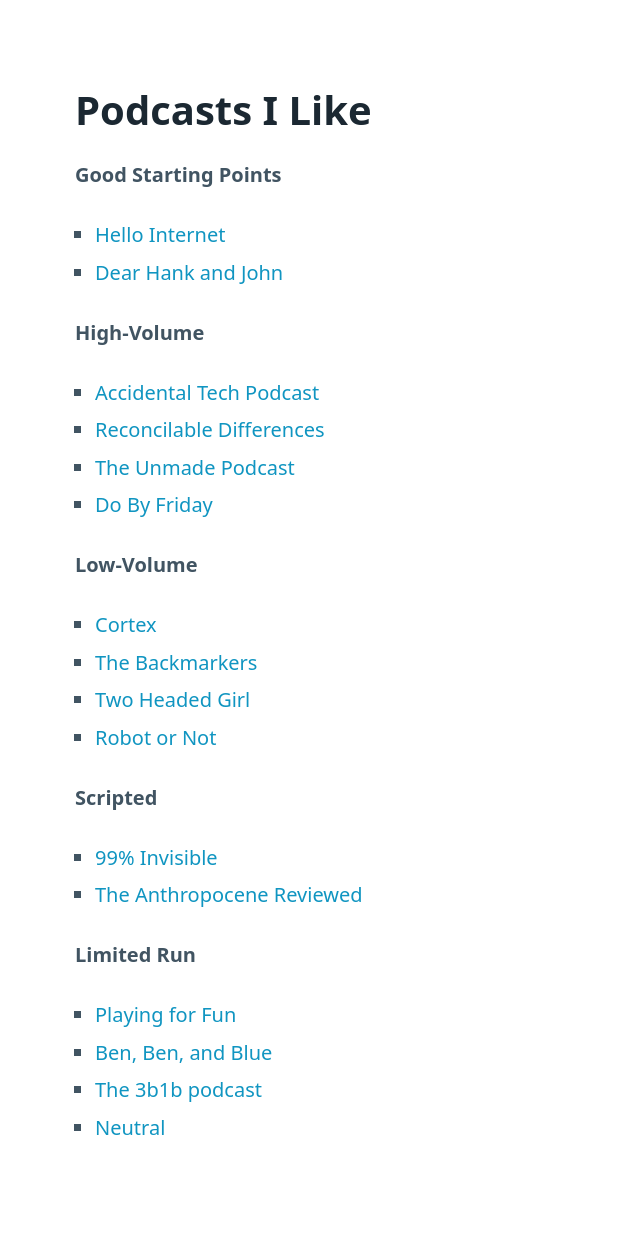
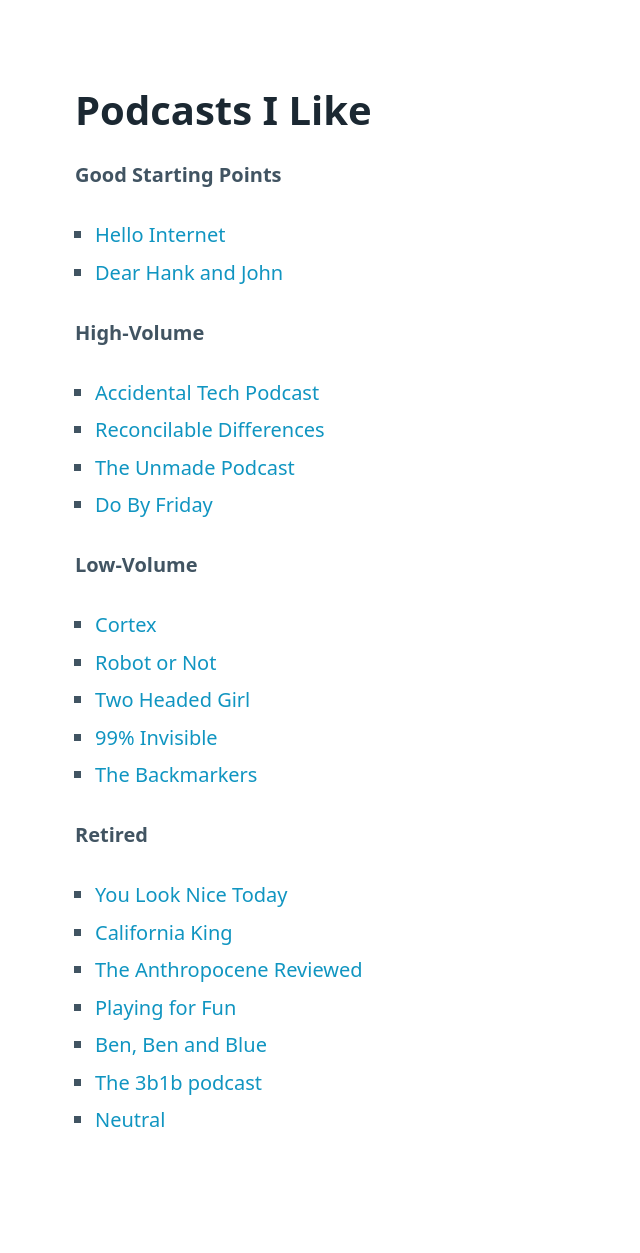
Before and after one commit to Alaxe/alaxe.github.io, a Jekyll site: the page built from podcasts.md, in a window 1280 px wide. Shown: the whole page, without its empty margins (0-640 px from the left). Built offline with Jekyll 4.4.1, drawn with Linux system fonts in a browser that asks for light colours; nearby versions of some CDN libraries; our own code applies the rules of GitHub Pages for plain Markdown files.

Commit message:
[podcasts] You look nice today :)
And, some rejiggering.

```diff
--- a/podcasts.md
+++ b/podcasts.md
@@ -22,30 +22,30 @@
     shows:
     - name: Cortex
       href: https://www.relay.fm/cortex
+    - name: Robot or Not
+      href: https://www.theincomparable.com/robot/
+    - name: Two Headed Girl
+      href: https://twoheadedgirl.transistor.fm/
+    - name: 99% Invisible
+      href: https://99percentinvisible.org/
     - name: The Backmarkers
       href: https://www.relay.fm/backmarkers
-    - name: Two Headed Girl
-      href: https://twoheadedgirl.transistor.fm/
-    - name: Robot or Not
-      href: https://www.theincomparable.com/robot/
-  - name: Scripted
+  - name: Retired
     shows:
-    - name: 99% Invisible
-      href: https://99percentinvisible.org/
+    - name: You Look Nice Today
+      href: https://www.youlooknicetoday.com/
+    - name: California King
+      href: https://www.californiaking.org/
     - name: The Anthropocene Reviewed
       href: https://www.wnycstudios.org/podcasts/anthropocene-reviewed
-  - name: Limited Run
-    shows:
     - name: Playing for Fun
       href: https://www.relay.fm/playingforfun
-    - name: Ben, Ben, and Blue
+    - name: Ben, Ben and Blue
       href: https://www.stitcher.com/show/ben-ben-and-blue
     - name: The 3b1b podcast
       href: https://www.3blue1brown.com/podcast
     - name: Neutral
       href: https://neutral.fm/
-
-
 ---
 # Podcasts I Like
 
```
